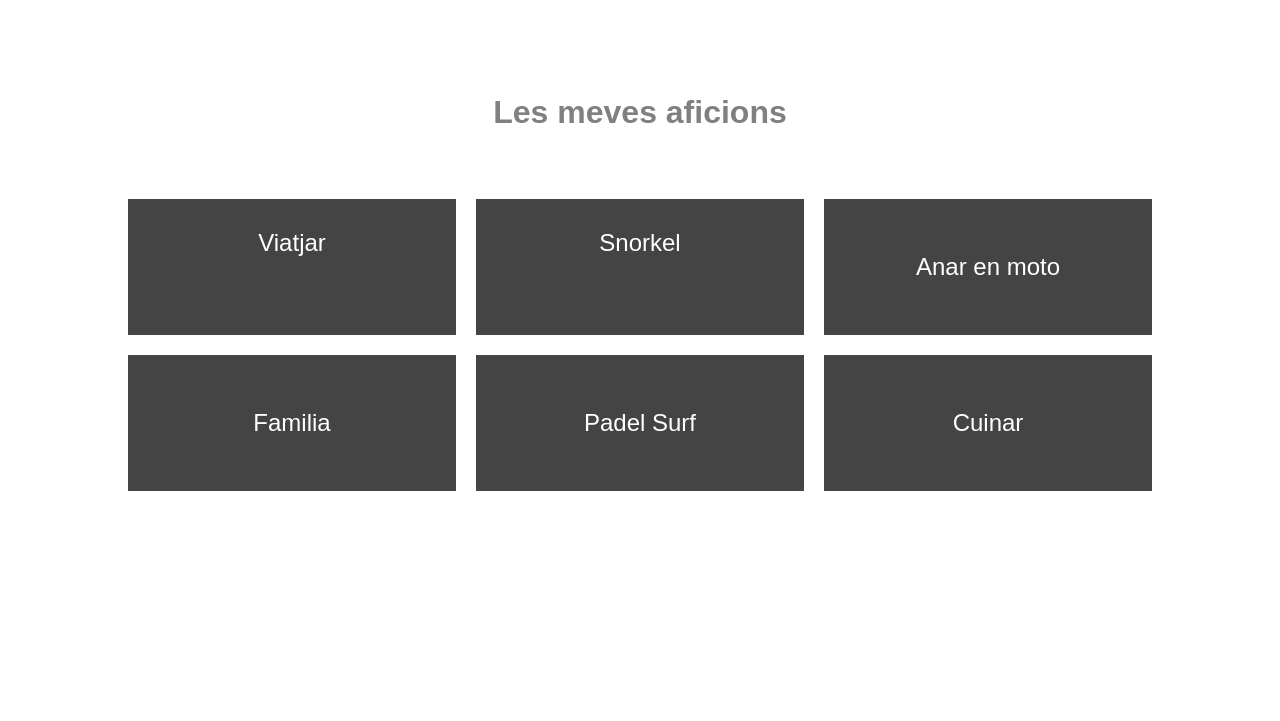
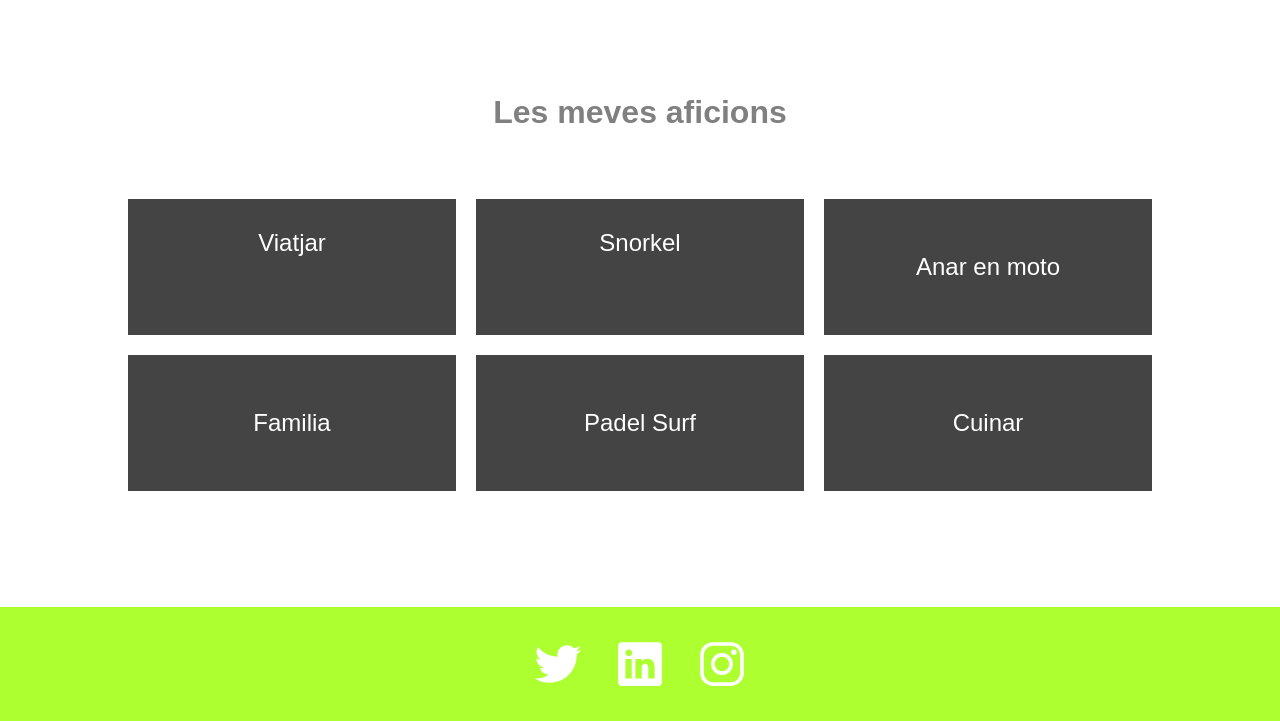
Before and after one commit to FranSar5868/personalportfolio, a plain HTML site: page index.html in a window 1280 px wide. Shown: the part 2244-2965 px from the top of the page. Before the commit the page ends 2787 px from the top, so only its background shows below. Drawn offline with Linux system fonts and the light colour scheme.

Commit message:
add footer to landing

```diff
--- a/index.html
+++ b/index.html
@@ -90,6 +90,12 @@
         </article>
         </div>
     </section>
-
+    <footer class="footer">
+        <div class="social">
+          <img src="svgs/logo-twitter.svg" alt="logo twitter" width="50" height="50">
+          <img src="svgs/logo-linkedin.svg" alt="logo linkedin" width="50" height="50">
+          <img src="svgs/logo-instagram.svg" alt="logo instagram" width="50" height="50">
+        </div>
+      </footer>
 </body>
 </html>
```
